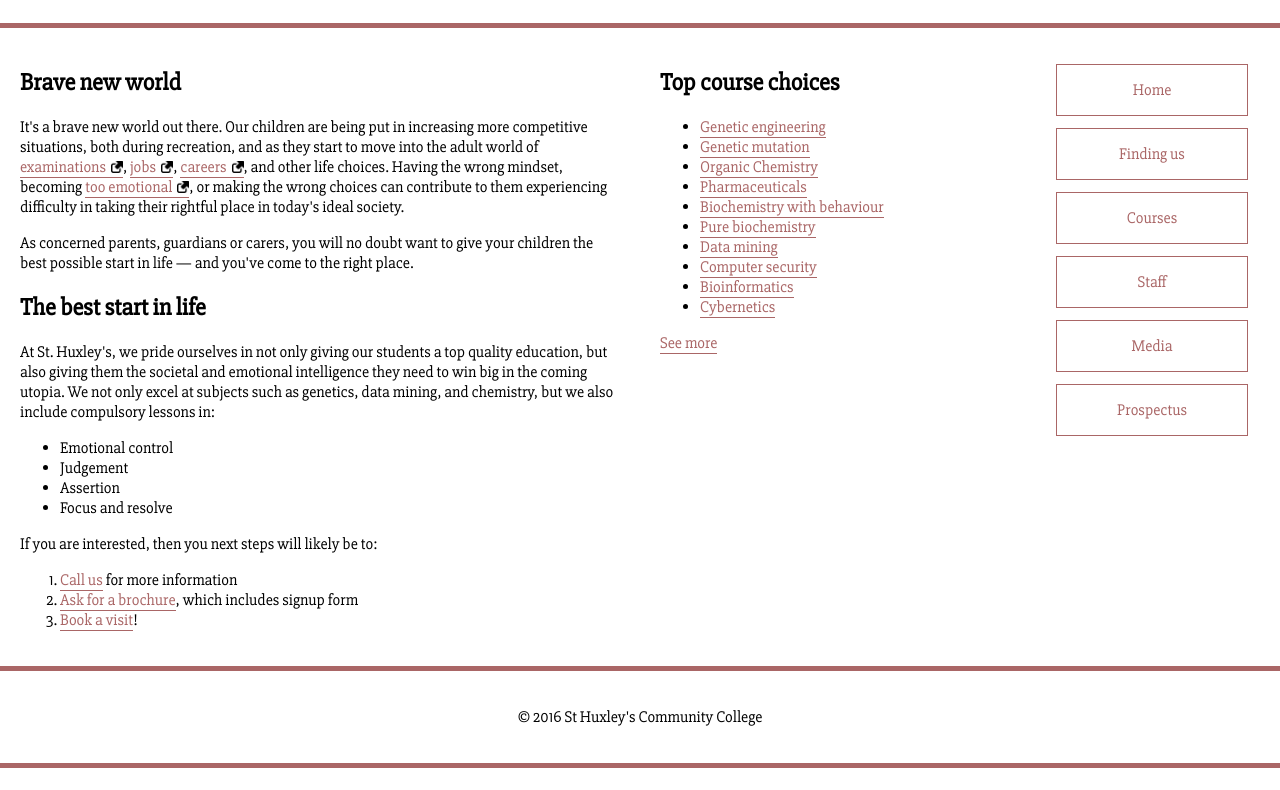
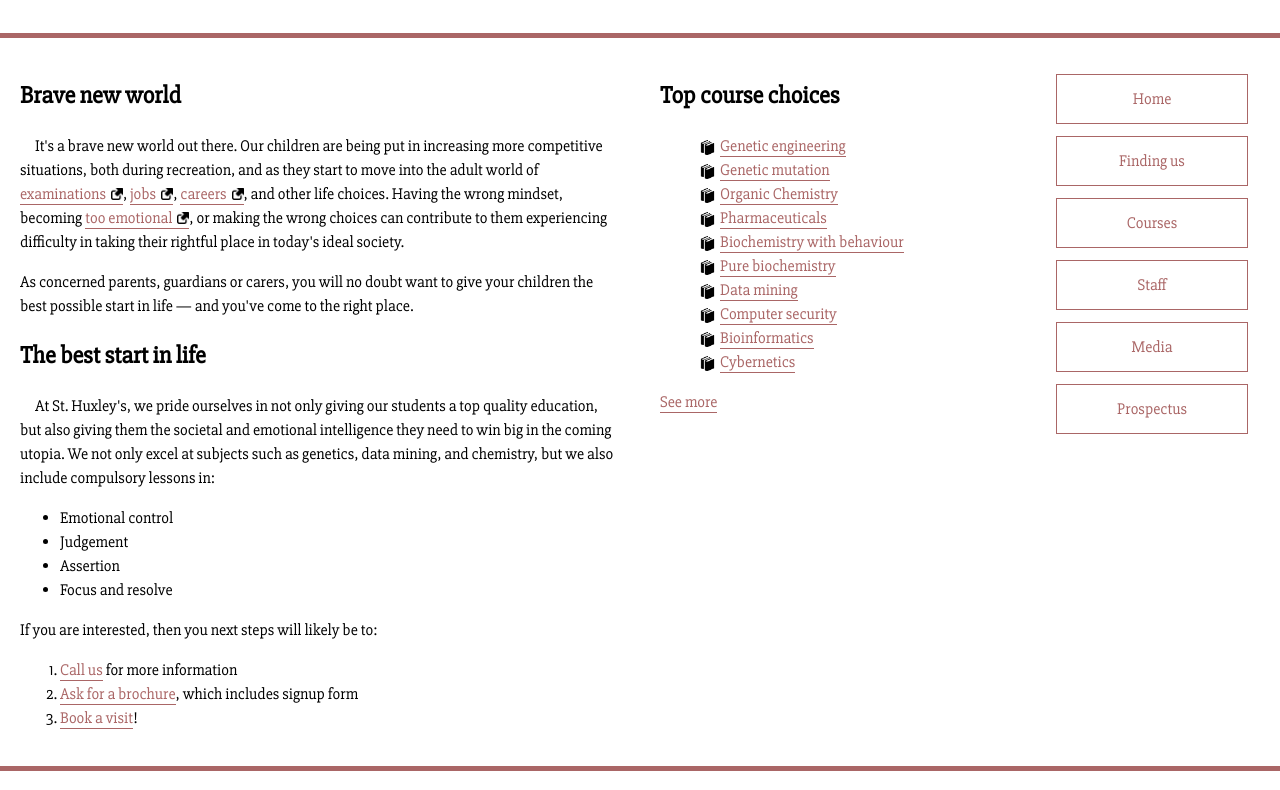
Before and after one commit to shalininagar/CSSPractice, a plain HTML site: page StylingTextAssignment/index.html in a window 1280 px wide. Shown: the part 112-902 px from the top of the page. Before the commit the page ends 880 px from the top, so only its background shows below. Drawn offline with Linux system fonts and the light colour scheme.

Commit message:
Changed navigation links styling and added book icon as list bullets

```diff
--- a/StylingTextAssignment/style.css
+++ b/StylingTextAssignment/style.css
@@ -47,6 +47,7 @@ header, footer {
 
 body{
 	font-family: 'Slabo 27px', serif;
+	line-height:1.5;
 }
 
 h1{
@@ -86,11 +87,31 @@ nav ul{
 
 nav ul li{
 	border: 1px solid #a66;
-	padding: 15px;
     text-align: center;
 	margin: 12px;
+	line-height: 3;
 }
 
 nav ul li a:link{
 	border-bottom: none;
+	display: block;
+	width: 100%;
 }
+
+nav ul li a:hover{
+	background-color:#a66;
+	color:white;
+}
+
+h2+p{
+	text-indent:15px;
+}
+
+aside ul li {
+	list-style-type:none;
+	background-image: url('bookIcon.png');
+	background-repeat: no-repeat;
+	background-size: 15px 15px;
+    padding-left: 20px;
+	background-position: 0px 6px;
+}
```
Also changed, not shown: StylingTextAssignment/bookIcon.png (added).
